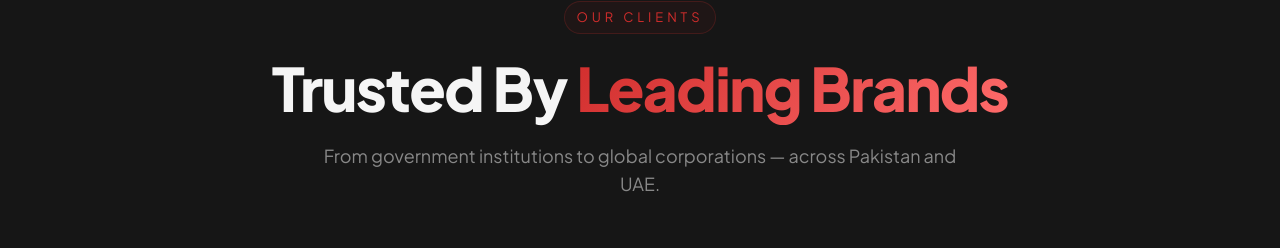
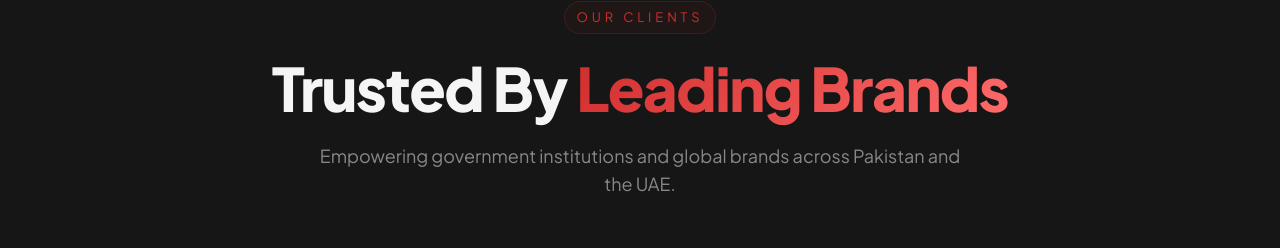
Before and after one commit to SrkJafferi/safizpk, a Next.js app: page / in a window 1280 px wide. Shown: the part 6096-6344 px from the top of the page. Built offline with nearby package versions, Linux system fonts and the light colour scheme.

Commit message:
Update description for Clients component

```diff
--- a/components/Clients.tsx
+++ b/components/Clients.tsx
@@ -44,8 +44,7 @@ export default function Clients() {
             <span className="text-gradient">Leading Brands</span>
           </h2>
           <p className="font-body text-text-muted text-base md:text-lg max-w-2xl mx-auto">
-            From government institutions to global corporations — across
-            Pakistan and UAE.
+            Empowering government institutions and global brands across Pakistan and the UAE.
           </p>
         </div>
 
```
